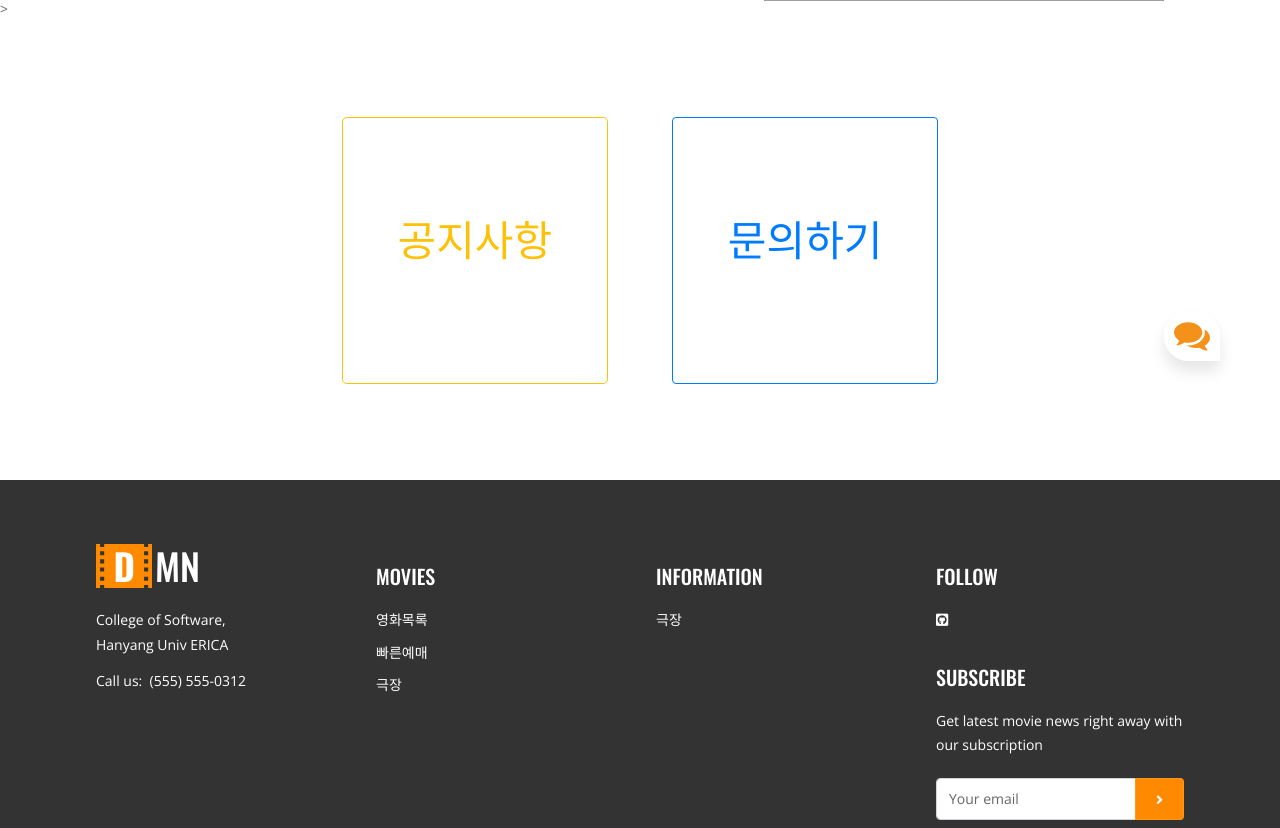
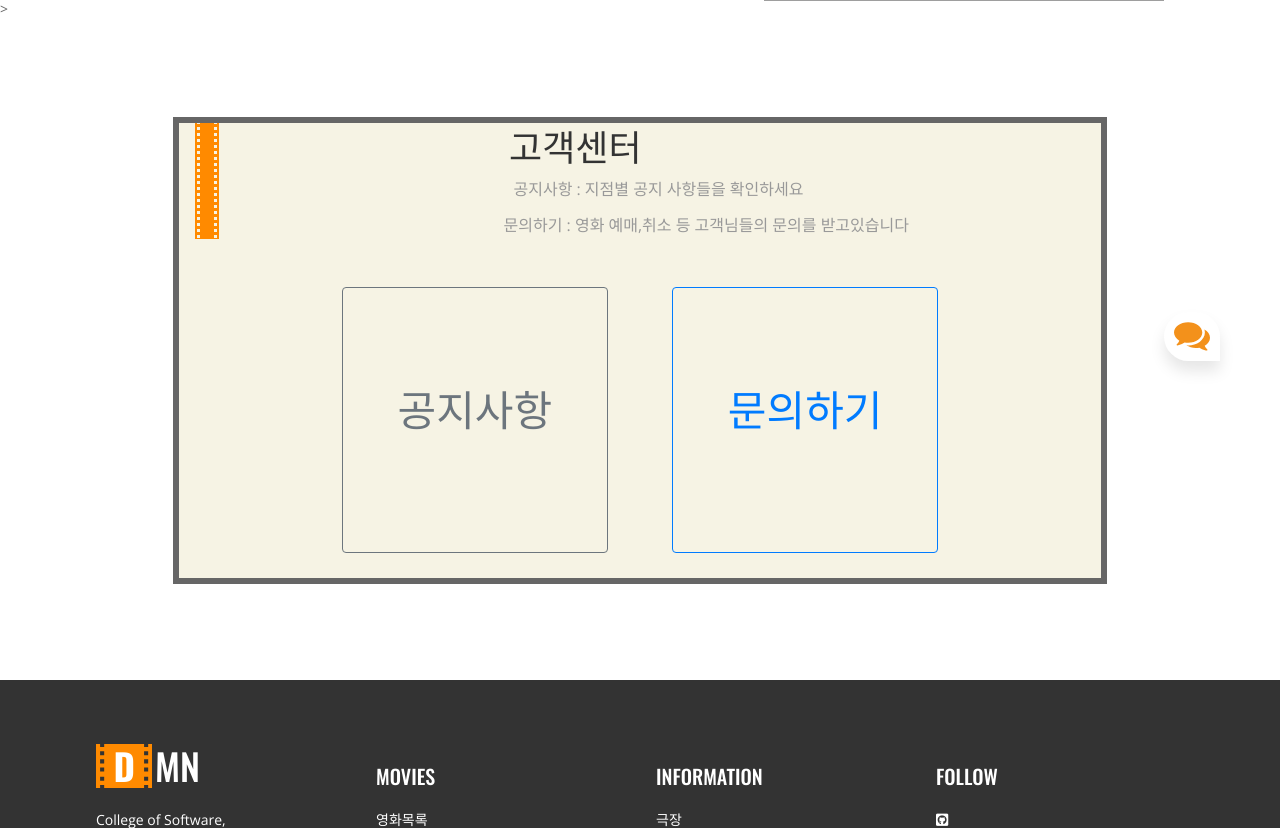
Before and after one commit to Gudegi/Database-Theater, a Flask app: page /services/ in a window 1280 px wide. Shown: the part 379-1207 px from the top of the page. Run offline with Flask 2, Linux system fonts and the light colour scheme; parts of the project's set-up code (start-up, migrations or seed data) failed here and were passed over; some libraries are stand-ins or nearby versions; grey boxes are pictures that could not be loaded.

Commit message:
notice complete

```diff
--- a/flex/templates/services/services_select.html
+++ b/flex/templates/services/services_select.html
@@ -17,14 +17,20 @@
 
 
 <section class="section-long">
-            <div class="container">
-                <div class="status-entity">
-
-                    <a class="btn btn-outline-warning btn-lg" href="{{ url_for('services._notice') }}"
-                       style="WIDTH: 200pt; HEIGHT: 200pt; font-size:3em;line-height:5.3;margin:0 +30px"
+            <div class="container" style = "background-color: #F6F3E4; border: 6px solid;WIDTH: 700pt;HEIGHT: 350pt">
+                <div class="status-entity" >
+                     <div class="section-head">
+                          <h2 class="section-title text-uppercase" style = "padding:0 +0px">고객센터 </h2>
+                          <p class="section-text">&nbsp;&nbsp;&nbsp;&nbsp;&nbsp;&nbsp;&nbsp;&nbsp;&nbsp;&nbsp;&nbsp;&nbsp;&nbsp;&nbsp;&nbsp;&nbsp;&nbsp;&nbsp;&nbsp;&nbsp;&nbsp;&nbsp;&nbsp;&nbsp;&nbsp;&nbsp;&nbsp;&nbsp;&nbsp;&nbsp;&nbsp;&nbsp;&nbsp;&nbsp;&nbsp;&nbsp;&nbsp;&nbsp;&nbsp;
+                              공지사항 : 지점별 공지 사항들을 확인하세요</p>
+                         <p class="section-text">&nbsp;&nbsp;&nbsp;&nbsp;&nbsp;&nbsp;&nbsp;&nbsp;&nbsp;&nbsp;&nbsp;&nbsp;&nbsp;&nbsp;&nbsp;&nbsp;&nbsp;&nbsp;&nbsp;&nbsp;&nbsp;&nbsp;&nbsp;&nbsp;&nbsp;&nbsp;&nbsp;&nbsp;&nbsp;&nbsp;&nbsp;&nbsp;&nbsp;&nbsp;&nbsp;&nbsp;&nbsp;&nbsp;&nbsp;&nbsp;&nbsp;&nbsp;&nbsp;&nbsp;&nbsp;&nbsp;&nbsp;&nbsp;&nbsp;&nbsp;&nbsp;&nbsp;&nbsp;&nbsp;&nbsp;&nbsp;&nbsp;&nbsp;&nbsp;&nbsp;&nbsp;&nbsp;
+                             문의하기 : 영화 예매,취소 등 고객님들의 문의를 받고있습니다</p>
+                    </div>
+                    <a class="btn btn-outline-secondary" href="{{ url_for('services._notice') }}"
+                       style="WIDTH: 200pt; HEIGHT: 200pt; font-size:3em;line-height:5.3;margin:0px 30px 70px 0px"
                     >공지사항</a>
                     <a href="{{ url_for('services._inquiry') }}" class="btn btn-outline-primary"
-                       style="WIDTH: 200pt; HEIGHT: 200pt; font-size:3em; line-height:5.3;margin:0 +30px" >문의하기</a>
+                       style="WIDTH: 200pt; HEIGHT: 200pt; font-size:3em; line-height:5.3;margin:0px 0px 70px 30px" >문의하기</a>
                 </div>
             </div>
 </section>
--- a/flex/views/services_views.py
+++ b/flex/views/services_views.py
@@ -4,7 +4,7 @@ from flask import Blueprint, render_template, request, url_for,g
 from werkzeug.utils import redirect
 
 from .. import db
-from flex.models import Notice,Question,Answer,NoticeAnswer
+from flex.models import Notice,Inquiry,InquiryAnswer,NoticeAnswer,Question,Answer
 from ..forms import QuestionForm, AnswerForm,NoticeForm,NoticeAnswerForm
 
 bp = Blueprint('services', __name__, url_prefix='/services')
@@ -46,9 +46,9 @@ def noticeDetail(notice_id):
 @bp.route('/inquiry/')
 def _inquiry():
     page = request.args.get('page', type=int, default=1)
-    question_list = Question.query.order_by(Question.create_date.desc())
-    question_list = question_list.paginate(page, per_page=10)
-    return render_template('services/services_question_list.html', question_list=question_list)
+    inquiry_list = Inquiry.query.order_by(Inquiry.create_date.desc())
+    inquiry_list = inquiry_list.paginate(page, per_page=10)
+    return render_template('services/services_question_list.html', Inquiry_list=inquiry_list)
 
 
 
```
Also changed, not shown: flex/models.py (+0 -8 lines), flex/static/img/notice.png (added).
